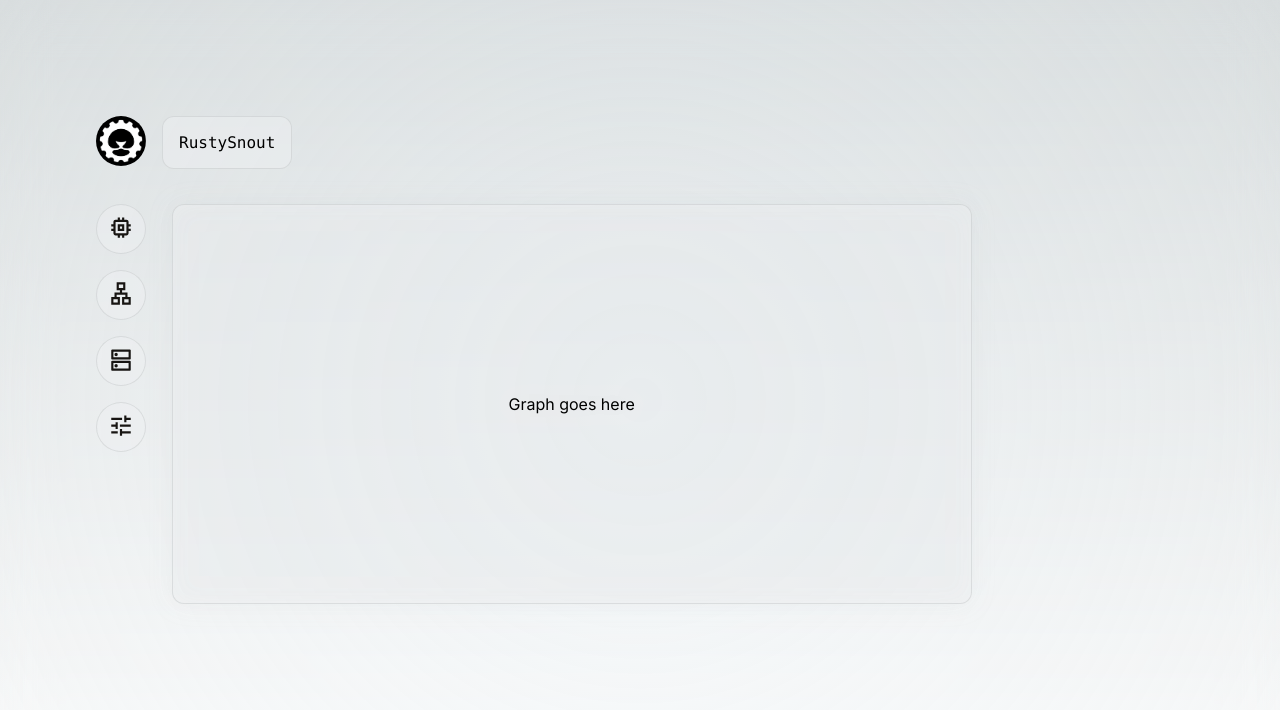
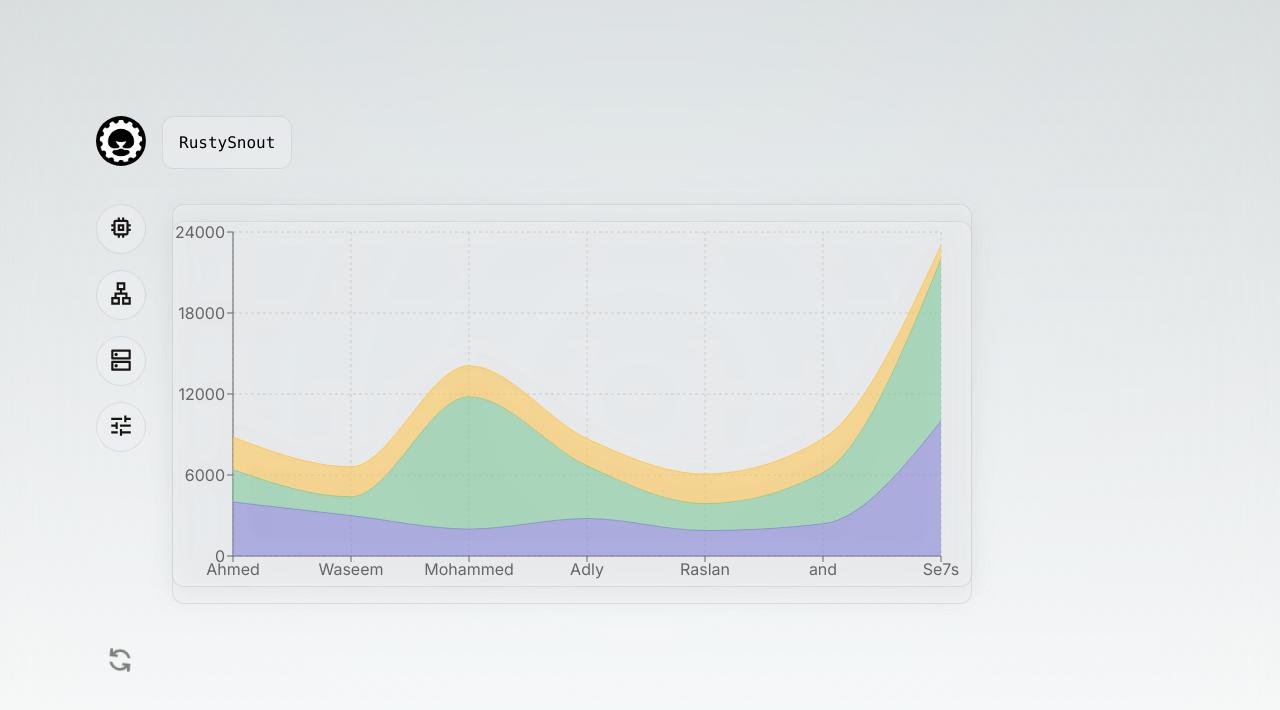
Before and after one commit to RustySnout/RustySnout, a Next.js app: page / in a window 1280 px wide. Shown: the top 710 px of the page. Built offline with nearby package versions, Linux system fonts and the light colour scheme.

Commit message:
Graph component implementation sample

```diff
--- a/package.json
+++ b/package.json
@@ -10,12 +10,14 @@
     "tauri": "tauri"
   },
   "dependencies": {
+    "18": "^0.0.0",
     "@tauri-apps/api": "^1.5.6",
     "emotion": "^11.0.0",
     "next": "14.2.3",
     "react": "^18",
     "react-dom": "^18",
-    "react-spinners": "^0.13.8"
+    "react-spinners": "^0.13.8",
+    "recharts": "^2.12.7"
   },
   "devDependencies": {
     "@tauri-apps/cli": "^1.5.14",
--- a/src/app/graph/layout.js
+++ b/src/app/graph/layout.js
@@ -1,12 +1,48 @@
+
 import React from 'react';
+import { AreaChart, Area, XAxis, YAxis, CartesianGrid, Tooltip, ResponsiveContainer } from 'recharts';
 import styles from './layout.module.css';
 
+const data = [
+  { name: 'Ahmed', uv: 4000, pv: 2400, amt: 2400 },
+  { name: 'Waseem', uv: 3000, pv: 1398, amt: 2210 },
+  { name: 'Mohammed', uv: 2000, pv: 9800, amt: 2290 },
+  { name: 'Adly', uv: 2780, pv: 3908, amt: 2000 },
+  { name: 'Raslan', uv: 1890, pv: 2000, amt: 2181 },
+  { name: 'and', uv: 2390, pv: 3800, amt: 2500 },
+  { name: 'Se7s', uv: 10000, pv: 12000, amt: 1000 },
+];
+
+const GraphBody = () => {
+  return (
+    <div className={styles.graphBody}>
+      <ResponsiveContainer width="100%" height="100%">
+        <AreaChart
+          width={500}
+          height={400}
+          data={data}
+          margin={{ top: 10, right: 30, left: 0, bottom: 0 }}
+        >
+          <CartesianGrid strokeDasharray="3 3" />
+          <XAxis dataKey="name" />
+          <YAxis />
+          <Tooltip />
+          <Area type="monotone" dataKey="uv" stackId="1" stroke="#8884d8" fill="#8884d8" />
+          <Area type="monotone" dataKey="pv" stackId="1" stroke="#82ca9d" fill="#82ca9d" />
+          <Area type="monotone" dataKey="amt" stackId="1" stroke="#ffc658" fill="#ffc658" />
+        </AreaChart>
+      </ResponsiveContainer>
+    </div>
+  );
+};
+
+
 const Graph = () => {
-    return (
-        <div className={styles.graphBody}>
-           Graph goes here
-        </div>
-    );
+  return (
+    <div className={styles.graphBody}>
+      <GraphBody />
+    </div>
+  );
 };
 
 export default Graph;
```
Also changed, not shown: src/app/README.md, 2 other files (tests, documents, lock files or other folders).
